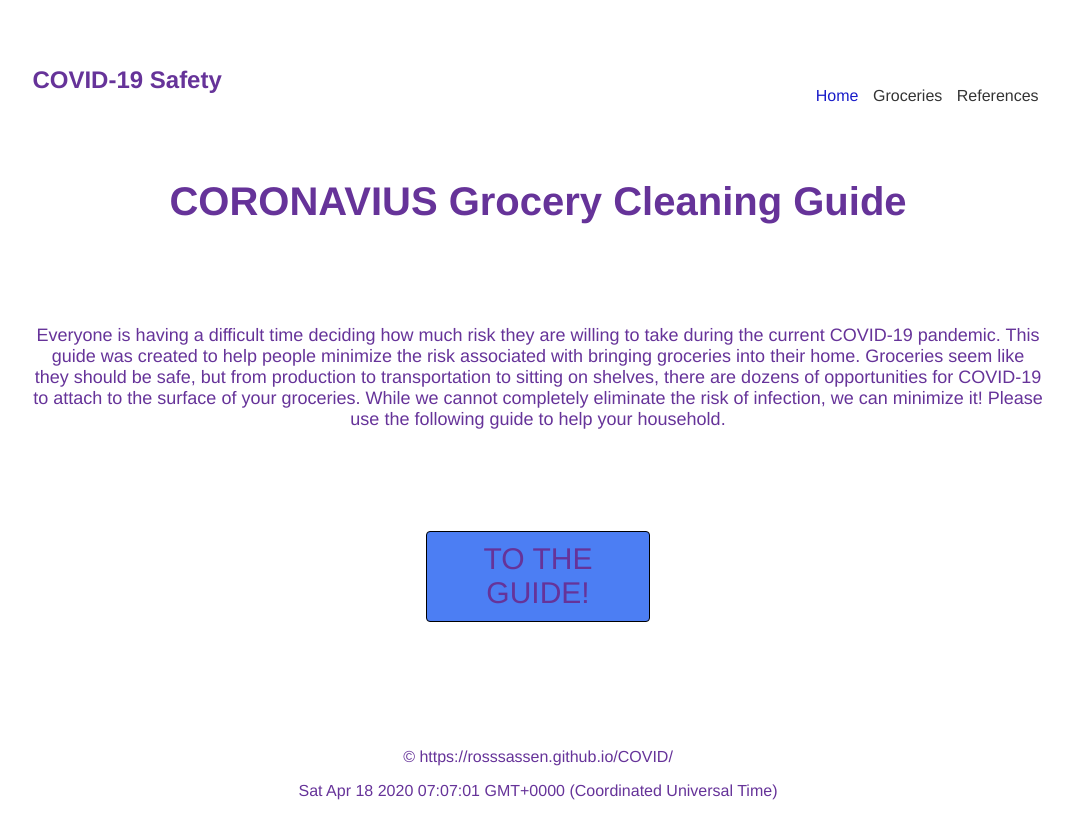
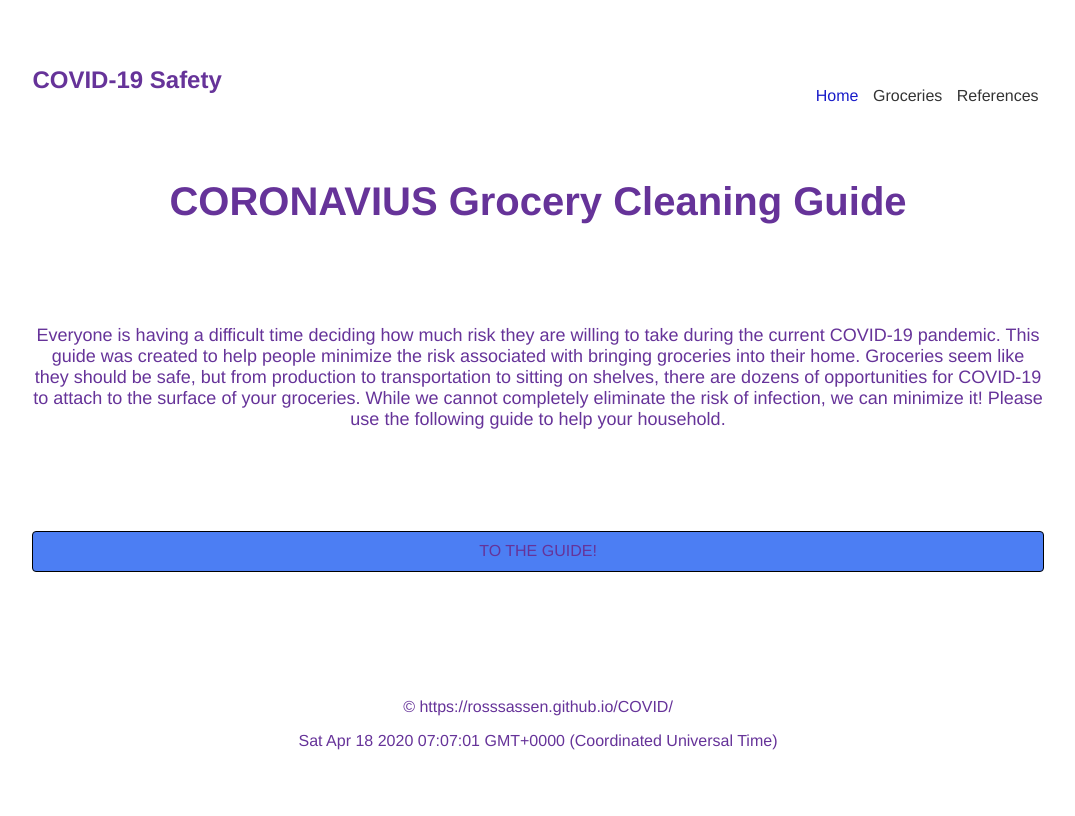
Before and after one commit to RossSassen/COVID, a plain HTML site: page index.html in a window 1280 px wide. Shown: the whole page, without its empty margins (102-1177 px from the left). Drawn offline with nearby package versions, Linux system fonts and the light colour scheme.

Commit message:
Update style.css

```diff
--- a/style.css
+++ b/style.css
@@ -79,10 +79,10 @@
 
   #introduction a {
     display: block;
-    width: 20%;
+    width: 120;
     padding: 1% 1%;
     margin: 0 auto;
-    color: rebbecapurple;
+    color: rebeccapurple;
     background-color: #4c7ef3;
     border: 1px solid black;
     border-radius: 4px;
@@ -92,9 +92,7 @@
     background-color: #26A69A;
   }
 
-  #guide {
-    font-size: 30px;
-  }
+
 
   /* Groceries Page Rulesets */
 
```
